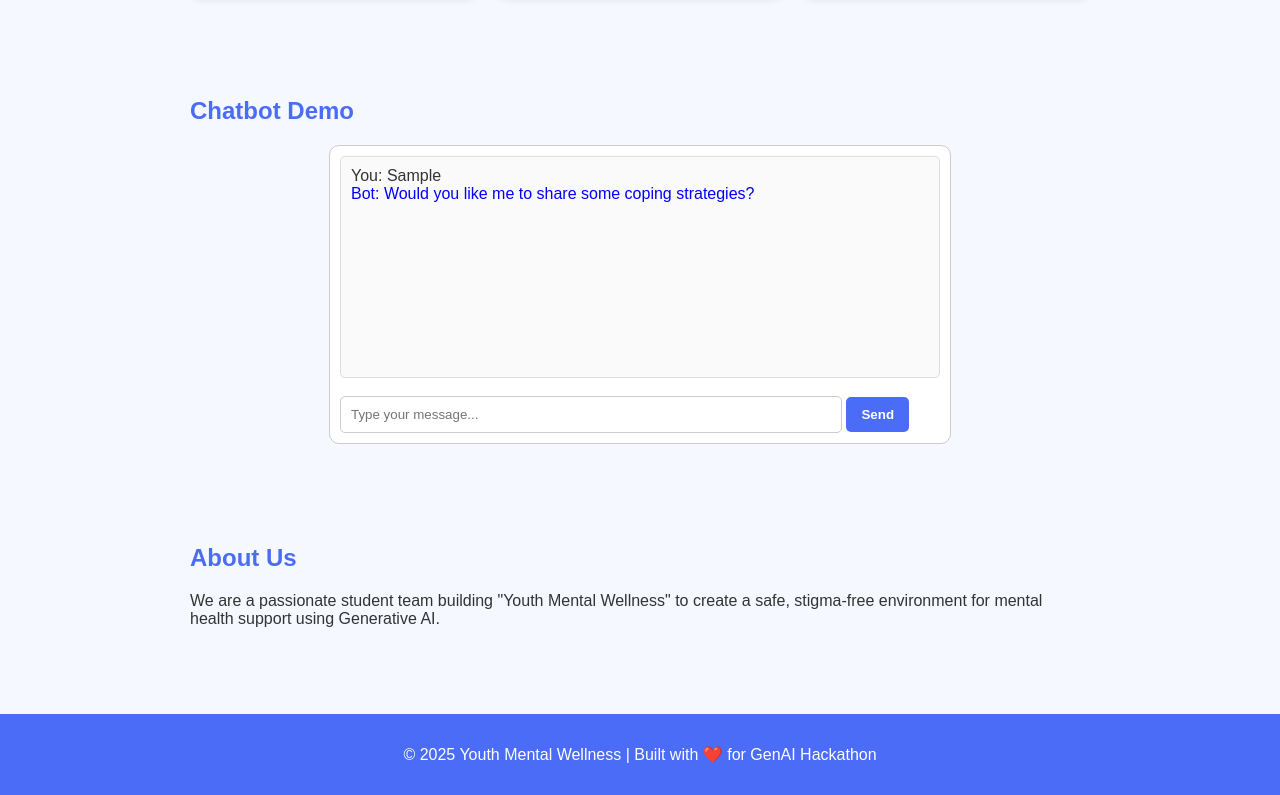
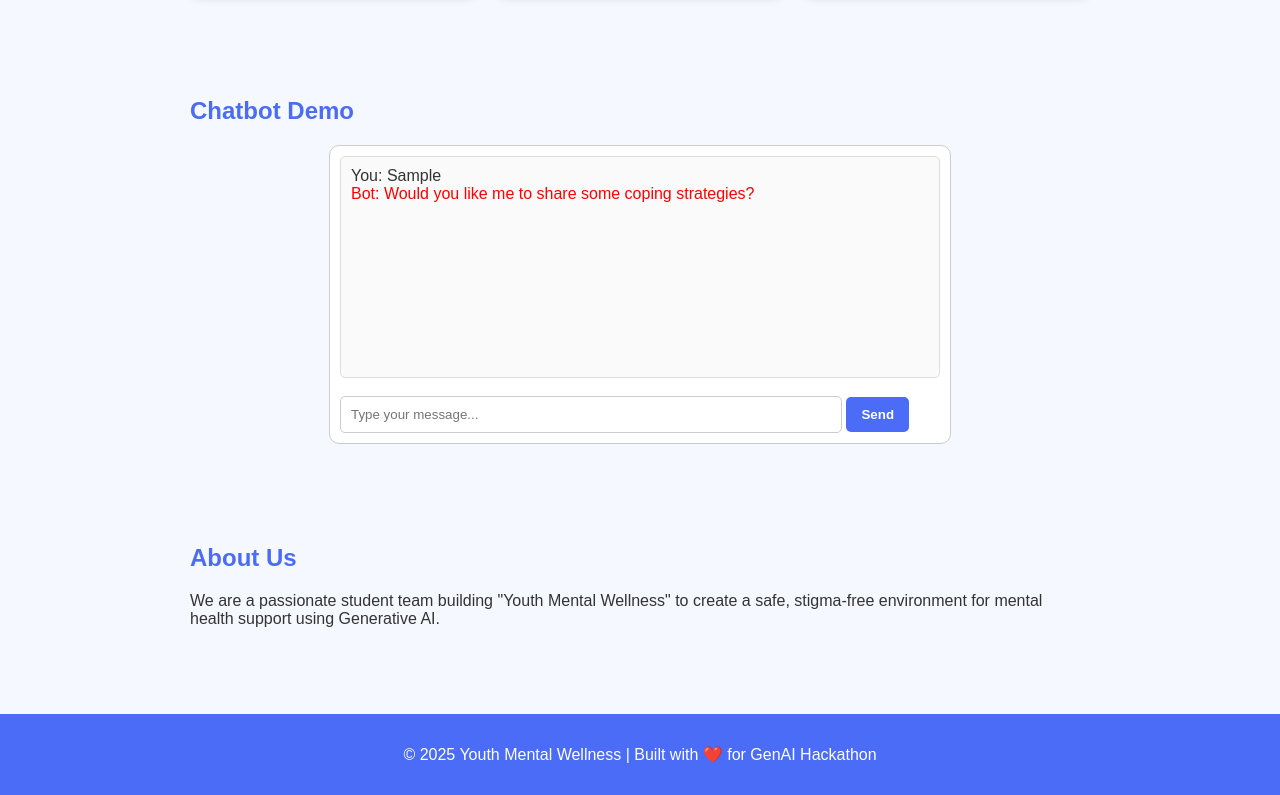
Before and after one commit to gurudeepdeep2-maker/Youth-mental-wellness, a plain HTML site: page index.html in a window 1280 px wide. Both pictures are taken after typing "Sample" into the empty fields and a click on the button "Send". Shown: the part 618-1413 px from the top of the page. Drawn offline with Linux system fonts and the light colour scheme.

Commit message:
Update index.html

```diff
--- a/index.html
+++ b/index.html
@@ -177,7 +177,7 @@
         const botMsg = document.createElement("div");
         const reply = botReplies[Math.floor(Math.random() * botReplies.length)];
         botMsg.textContent = "Bot: " + reply;
-        botMsg.style.color = "blue";
+        botMsg.style.color = "Red";
         messages.appendChild(botMsg);
         messages.scrollTop = messages.scrollHeight;
       }, 800);
```
